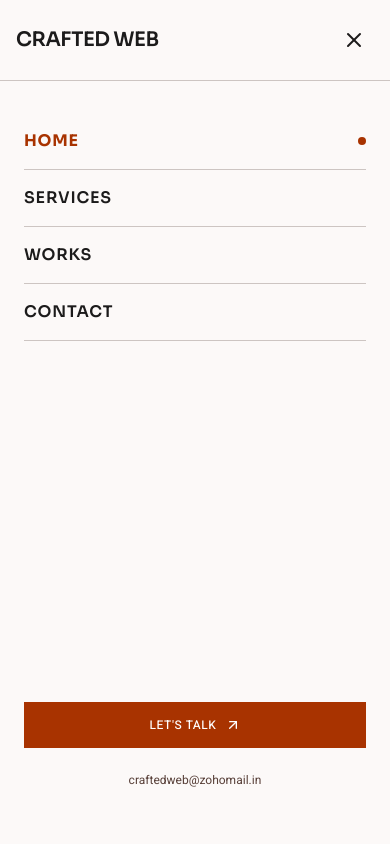
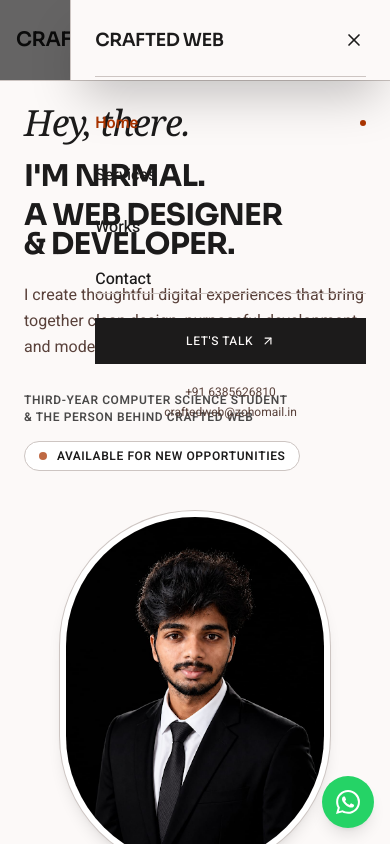
Before and after one commit to Nirmal0804/Freelancing-Portfolio, a Next.js app: page / in a window 390 px wide. Both pictures are taken after a click on the button "Open menu". Shown: the top 844 px of the page. Built offline with nearby package versions, Linux system fonts and the light colour scheme.

Commit message:
feat: replace full-screen mobile menu with right-side slide-over drawer and dimmed backdrop

```diff
--- a/components/layout/Navbar.tsx
+++ b/components/layout/Navbar.tsx
@@ -88,41 +88,78 @@ export const Navbar: React.FC = () => {
         </button>
       </div>
 
-      {/* Mobile Drawer Menu */}
+      {/* Mobile Right Slide-Over Drawer Menu */}
       {mobileMenuOpen && (
-        <div className="md:hidden fixed inset-x-0 top-20 h-[calc(100dvh-5rem)] bg-background border-t border-[#cdc5c2] flex flex-col justify-between p-6 sm:p-8 z-50 overflow-y-auto">
-          <div className="flex flex-col pt-2 font-heading">
+        <div className="md:hidden">
+          {/* Dimmed Backdrop */}
+          <div
+            className="fixed inset-0 bg-black/60 backdrop-blur-xs z-50 transition-opacity"
+            onClick={() => setMobileMenuOpen(false)}
+            aria-hidden="true"
+          />
+
+          {/* Slide-over Drawer Panel */}
+          <div className="fixed top-0 right-0 bottom-0 w-[82%] max-w-[340px] bg-background border-l border-[#cdc5c2] shadow-2xl z-50 flex flex-col justify-between p-6 sm:p-8 animate-in slide-in-from-right duration-300">
+            <div>
+              {/* Drawer Header */}
+              <div className="flex items-center justify-between pb-5 border-b border-[#cdc5c2]">
+                <Link
+                  href="/"
+                  onClick={() => setMobileMenuOpen(false)}
+                  className="font-heading text-lg font-semibold text-on-surface uppercase tracking-tight hover:text-primary transition-colors"
+                >
+                  Crafted Web
+                </Link>
+                <button
+                  onClick={() => setMobileMenuOpen(false)}
+                  className="p-1.5 -mr-1 text-on-surface hover:text-primary transition-colors focus:outline-none"
+                  aria-label="Close menu"
+                >
+                  <X className="w-5 h-5" />
+                </button>
+              </div>
+
+              {/* Navigation Links */}
+              <nav className="flex flex-col gap-6 pt-8 font-sans text-base">
                 {NAV_LINKS.map((link) => {
                   const isActive = pathname === link.href;
                   return (
                     <Link
                       key={link.name}
                       href={link.href}
+                      onClick={() => setMobileMenuOpen(false)}
                       className={cn(
-                    "py-4 border-b border-[#cdc5c2] transition-colors flex items-center justify-between text-base font-semibold uppercase tracking-wider",
-                    isActive ? "text-primary font-bold" : "text-on-surface hover:text-primary"
+                        "transition-colors font-medium flex items-center justify-between text-base py-0.5",
+                        isActive ? "text-primary font-semibold" : "text-on-surface hover:text-primary"
                       )}
                     >
                       <span>{link.name}</span>
-                  {isActive && <span className="w-2 h-2 rounded-full bg-primary" />}
+                      {isActive && <span className="w-1.5 h-1.5 rounded-full bg-primary" />}
                     </Link>
                   );
                 })}
+              </nav>
             </div>
 
-          <div className="pt-8 pb-8 flex flex-col gap-4 mt-auto">
+            {/* Drawer Footer */}
+            <div className="pt-6 border-t border-[#cdc5c2] flex flex-col gap-4">
               <Link
                 href="/contact"
-              className="w-full inline-flex items-center justify-center gap-2 bg-primary text-on-primary font-sans font-medium text-xs uppercase tracking-wider py-3.5 border border-primary hover:bg-transparent hover:text-primary transition-colors"
+                onClick={() => setMobileMenuOpen(false)}
+                className="w-full inline-flex items-center justify-center gap-2 bg-on-surface text-background font-sans font-medium text-xs uppercase tracking-wider py-3.5 border border-on-surface hover:bg-primary hover:border-primary hover:text-white transition-colors"
               >
                 <span>Let&apos;s Talk</span>
-              <ArrowUpRight className="w-4 h-4" />
+                <ArrowUpRight className="w-3.5 h-3.5" />
               </Link>
 
-            <div className="text-center font-sans text-xs text-on-surface-variant pt-2">
+              <div className="flex flex-col gap-1 text-center font-sans text-xs text-on-surface-variant pt-1">
+                <a href="tel:+916385626810" className="hover:text-primary transition-colors">
+                  +91 6385626810
+                </a>
                 <a href="mailto:craftedweb@zohomail.in" className="hover:text-primary transition-colors">
                   craftedweb@zohomail.in
                 </a>
+              </div>
             </div>
           </div>
         </div>
```
Lines whose indentation alone changed are shown as unchanged.
